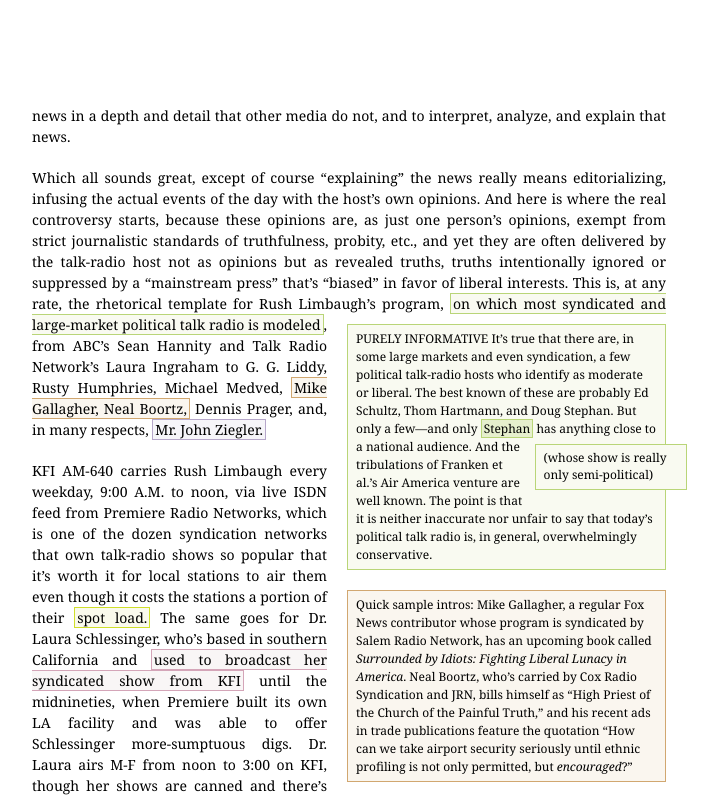
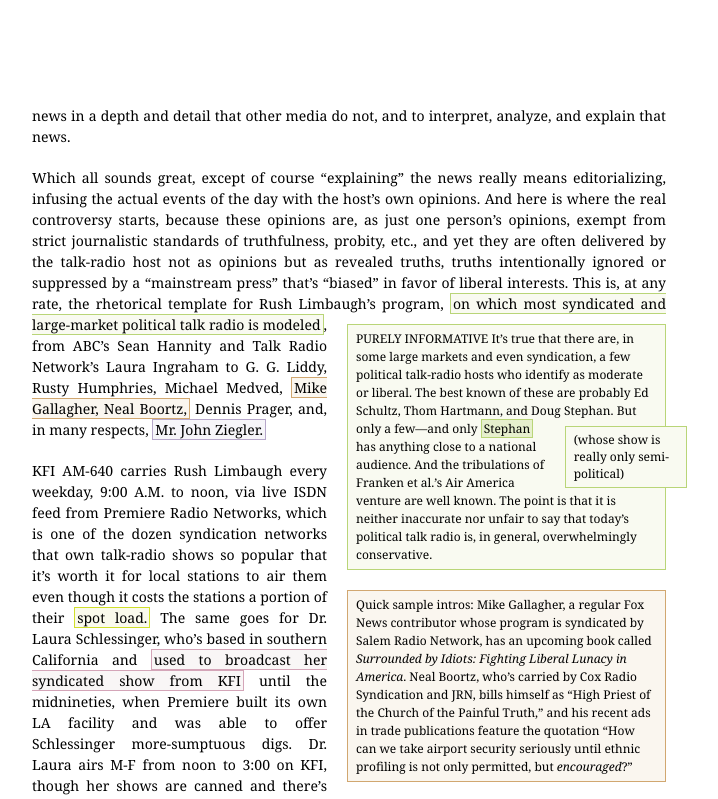
Before and after one commit to charliepark/parentheticals, a plain HTML site: page scratch2.html in a window 1280 px wide. Shown: the top 799 px of the page, without its empty margins (291-1009 px from the left). Drawn offline with Linux system fonts and the light colour scheme.

Commit message:
CSS fiddling.

```diff
--- a/scratch2.html
+++ b/scratch2.html
@@ -26,7 +26,7 @@
     a[data-footnote]{padding:0 2px;}
     article{margin:50px auto;padding:50px 0;width:650px;}
     aside{float:right;font-size:12px;line-height:18px;margin:10px 0 10px 20px;width:50%;}
-    aside aside{line-height:1.4;margin:.5em -10% .25em 10px}
+    aside aside{line-height:1.4;margin:.5em -10% .25em 10px;width:40%}
 
     p{margin:0 auto;padding:5px 8px 15px;text-align:justify;}
     aside p{float:none;margin:0;text-align:left;width:auto}
```
